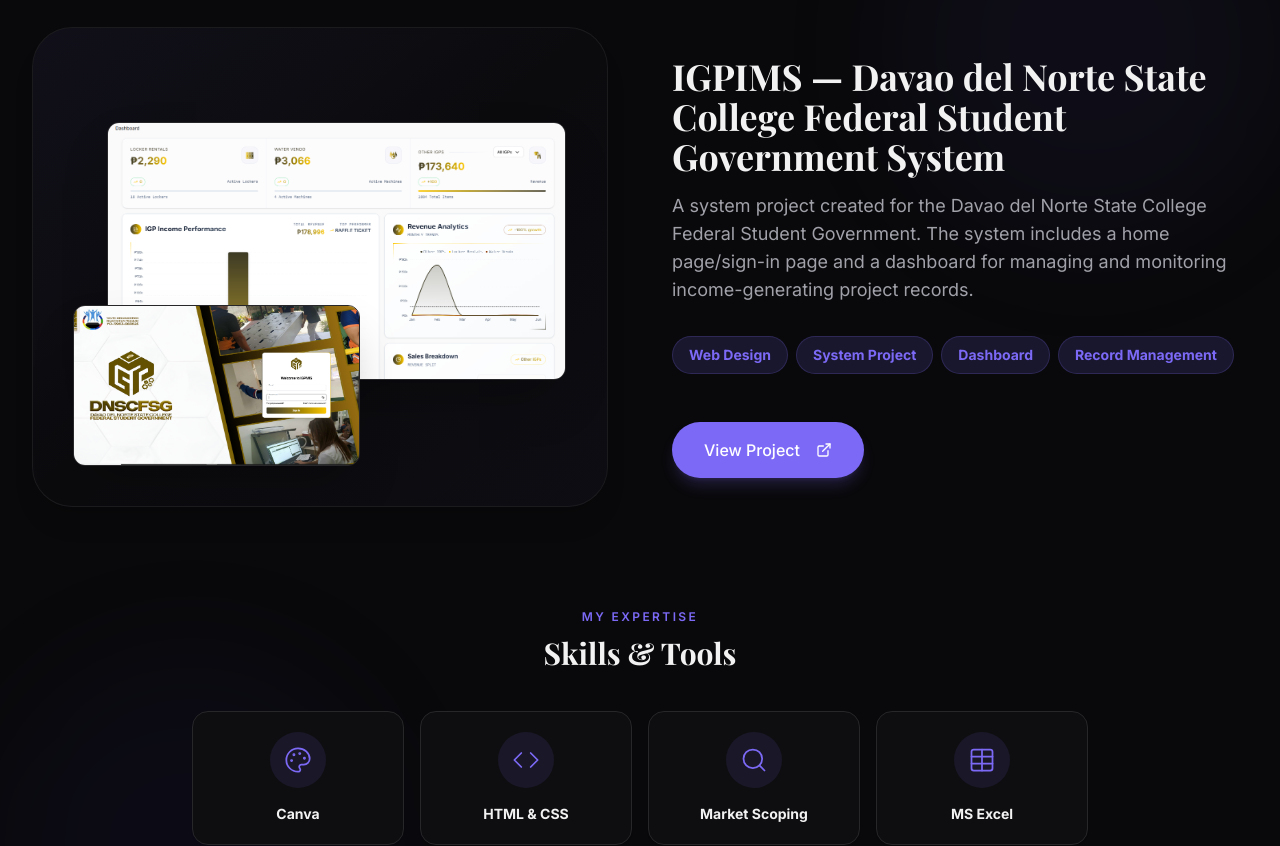
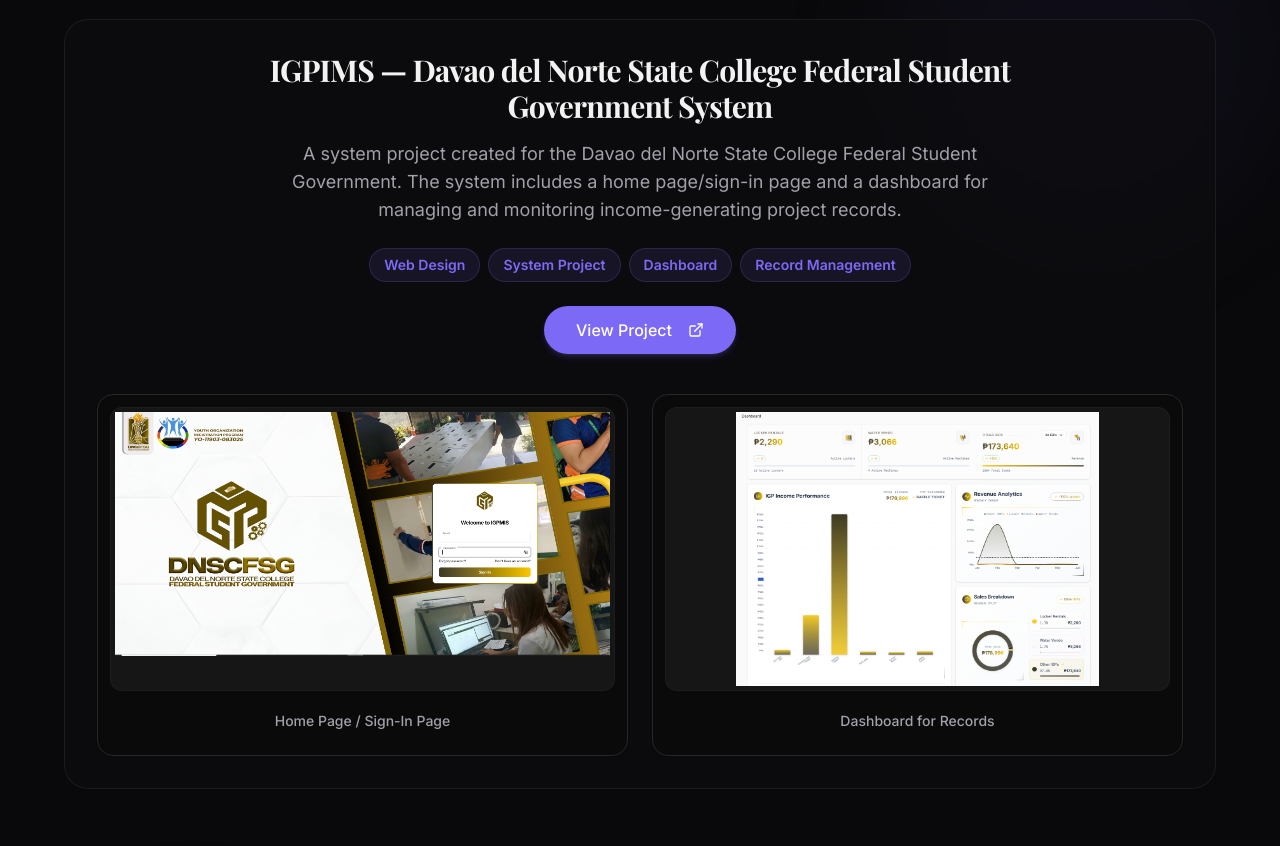
Before and after one commit to mikeangelocasono/Judt-Portfolio, a Next.js app: page / in a window 1280 px wide. Shown: the part 2540-3386 px from the top of the page. Built offline with nearby package versions, Linux system fonts and the light colour scheme; a web font is replaced by a local one.

Commit message:
feat: redesign projects section layout to top text and side-by-side images below

```diff
--- a/src/components/sections/ProjectsSection.tsx
+++ b/src/components/sections/ProjectsSection.tsx
@@ -4,28 +4,25 @@ import React from 'react';
 import Image from "next/image";
 import { Button } from "@/components/ui/button";
 import { ExternalLink } from "lucide-react";
-import { Reveal, RevealStagger } from "@/components/Reveal";
-import { cn } from "@/lib/utils";
+import { Reveal, RevealStagger, RevealItem } from "@/components/Reveal";
 
 const ProjectsSection = () => {
-  const projects = [
-    {
+  const project = {
     title: "IGPIMS \u2014 Davao del Norte State College Federal Student Government System",
     description: "A system project created for the Davao del Norte State College Federal Student Government. The system includes a home page/sign-in page and a dashboard for managing and monitoring income-generating project records.",
     tags: ["Web Design", "System Project", "Dashboard", "Record Management"],
     link: "https://fsg-igpims.vercel.app/sign-in",
-      image1: "/Dashboard for Records.png",
-      image2: "/Home Page  Sign-In Page.png"
-    }
-  ];
+    image1: "/Home Page  Sign-In Page.png",
+    image2: "/Dashboard for Records.png"
+  };
 
   return (
     <section id="projects" className="section-padding relative overflow-hidden scroll-mt-24">
       <div className="absolute top-0 right-0 w-96 h-96 bg-primary/5 rounded-full blur-3xl pointer-events-none" />
 
-      <div className="container mx-auto max-w-7xl">
-        <Reveal className="mb-8 lg:mb-12 text-center lg:text-left">
-          <span className="text-xs font-semibold uppercase tracking-[0.2em] text-primary">
+      <div className="container mx-auto max-w-6xl">
+        <Reveal className="mb-8 lg:mb-10 text-center">
+          <span className="text-xs font-semibold uppercase tracking-[0.25em] text-primary">
             Project Showcase
           </span>
           <h2 className="text-3xl md:text-4xl font-serif font-bold mt-3 text-foreground">
@@ -33,79 +30,68 @@ const ProjectsSection = () => {
           </h2>
         </Reveal>
 
-        <RevealStagger className="space-y-16 lg:space-y-24">
-          {projects.map((project, index) => {
-            const isEven = index % 2 === 0;
-            return (
-              <div key={index} className="grid grid-cols-1 lg:grid-cols-2 gap-10 lg:gap-16 items-start">
-                {/* Left Side: Images */}
-                <Reveal
-                  className={cn(
-                    "relative w-full aspect-[4/3] sm:aspect-video lg:aspect-auto lg:h-[480px] flex items-center justify-center",
-                    "rounded-[2.5rem] bg-card/60 backdrop-blur-sm border border-border/60 p-4 sm:p-8 overflow-hidden group shadow-xl hover:shadow-2xl transition-all duration-500",
-                    !isEven ? "lg:order-2" : "lg:order-1"
-                  )}
-                >
-                  <div className="absolute inset-0 bg-gradient-to-br from-primary/10 via-transparent to-accent/5 opacity-50" />
-
-                  {/* Dashboard Image - Base */}
-                  <div className="relative w-full max-w-[90%] aspect-video rounded-xl overflow-hidden border border-border shadow-2xl group-hover:scale-[1.03] transition-transform duration-700 z-10 lg:translate-x-4 lg:-translate-y-4">
-                    <Image
-                      src={project.image1}
-                      alt={project.title + " Dashboard"}
-                      fill
-                      className="object-cover object-top"
-                    />
-                  </div>
-
-                  {/* Home Page Image - Overlaid */}
-                  <div className="absolute bottom-6 sm:bottom-10 left-6 sm:left-10 w-[55%] sm:w-[50%] aspect-video rounded-xl overflow-hidden border border-border shadow-2xl group-hover:-translate-y-3 group-hover:translate-x-3 transition-transform duration-700 z-20">
-                    <Image
-                      src={project.image2}
-                      alt={project.title + " Home Page"}
-                      fill
-                      className="object-cover object-top"
-                    />
-                  </div>
-                </Reveal>
-
-                {/* Right Side: Content */}
-                <Reveal
-                  className={cn(
-                    "flex flex-col justify-center h-full space-y-6 pt-4 lg:pt-0",
-                    !isEven ? "lg:order-1" : "lg:order-2"
-                  )}
-                >
-                  <div className="space-y-4">
-                    <h3 className="text-2xl md:text-3xl lg:text-4xl font-serif font-bold leading-tight text-foreground">
+        <Reveal className="rounded-3xl border border-border/60 bg-card/70 backdrop-blur-sm p-5 sm:p-6 lg:p-8 shadow-sm">
+          <div className="mx-auto max-w-3xl text-center">
+            <h3 className="text-2xl font-bold tracking-tight sm:text-3xl font-serif text-foreground">
               {project.title}
             </h3>
-                    <p className="text-muted-foreground leading-relaxed text-base md:text-lg">
+
+            <p className="mt-4 text-base leading-relaxed text-muted-foreground md:text-lg">
               {project.description}
             </p>
-                  </div>
 
-                  <div className="flex flex-wrap gap-2 pt-2">
+            <div className="flex flex-wrap justify-center gap-2 mt-6">
               {project.tags.map(tag => (
-                      <span key={tag} className="px-4 py-2 bg-primary/15 text-primary text-xs sm:text-sm font-bold rounded-full border border-primary/20 hover:bg-primary/25 transition-colors">
+                <span key={tag} className="px-3.5 py-1.5 bg-primary/10 text-primary text-xs sm:text-sm font-semibold rounded-full border border-primary/20 hover:bg-primary/20 transition-colors">
                   {tag}
                 </span>
               ))}
             </div>
 
-                  <div className="pt-6">
+            <div className="mt-6">
               <a href={project.link} target="_blank" rel="noopener noreferrer" className="inline-block group/btn">
-                      <Button size="lg" className="rounded-full px-8 h-12 md:h-14 text-base font-medium shadow-lg shadow-primary/20 group-hover/btn:shadow-primary/40 transition-all">
+                <Button className="rounded-full px-8 h-12 text-base font-medium shadow-md shadow-primary/20 group-hover/btn:shadow-primary/40 transition-all">
                   View Project
-                        <ExternalLink className="w-5 h-5 ml-2 group-hover/btn:translate-x-1 group-hover/btn:-translate-y-1 transition-transform" />
+                  <ExternalLink className="w-4 h-4 ml-2 group-hover/btn:translate-x-1 group-hover/btn:-translate-y-1 transition-transform" />
                 </Button>
               </a>
             </div>
+          </div>
+
+          <RevealStagger className="mt-10 grid grid-cols-1 gap-5 md:grid-cols-2 lg:gap-6">
+            <RevealItem>
+              <div className="group overflow-hidden rounded-2xl border border-border bg-background/60 p-3 shadow-sm transition hover:-translate-y-1 hover:shadow-md hover:border-primary/30">
+                <div className="relative aspect-[4/3] sm:aspect-video w-full overflow-hidden rounded-xl bg-black/5 dark:bg-white/5 border border-border/50">
+                  <Image
+                    src={project.image1}
+                    alt="IGPIMS home page and sign-in page"
+                    fill
+                    className="object-contain object-top group-hover:scale-[1.02] transition-transform duration-500 p-1"
+                  />
+                </div>
+                <div className="p-3 text-center mt-2">
+                  <p className="text-sm font-medium text-muted-foreground">Home Page / Sign-In Page</p>
+                </div>
+              </div>
+            </RevealItem>
+
+            <RevealItem>
+              <div className="group overflow-hidden rounded-2xl border border-border bg-background/60 p-3 shadow-sm transition hover:-translate-y-1 hover:shadow-md hover:border-primary/30">
+                <div className="relative aspect-[4/3] sm:aspect-video w-full overflow-hidden rounded-xl bg-black/5 dark:bg-white/5 border border-border/50">
+                  <Image
+                    src={project.image2}
+                    alt="IGPIMS dashboard for records"
+                    fill
+                    className="object-contain object-top group-hover:scale-[1.02] transition-transform duration-500 p-1"
+                  />
+                </div>
+                <div className="p-3 text-center mt-2">
+                  <p className="text-sm font-medium text-muted-foreground">Dashboard for Records</p>
+                </div>
+              </div>
+            </RevealItem>
+          </RevealStagger>
         </Reveal>
-              </div>
-            );
-          })}
-        </RevealStagger>
       </div>
     </section>
   );
```
Lines whose indentation alone changed are shown as unchanged.
